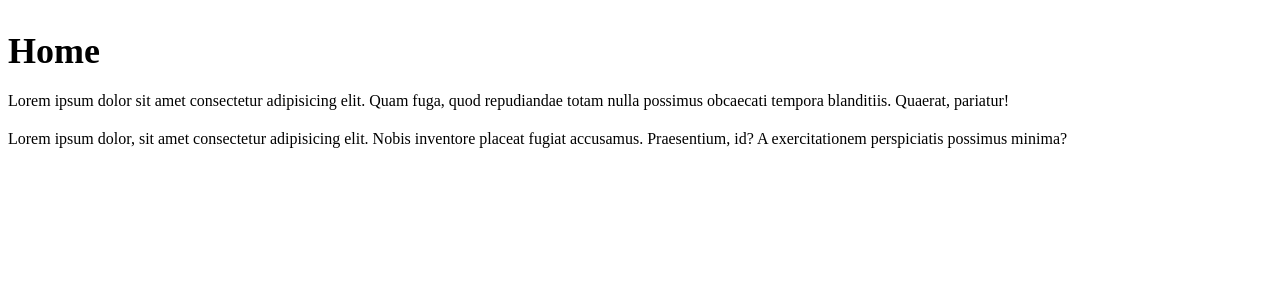
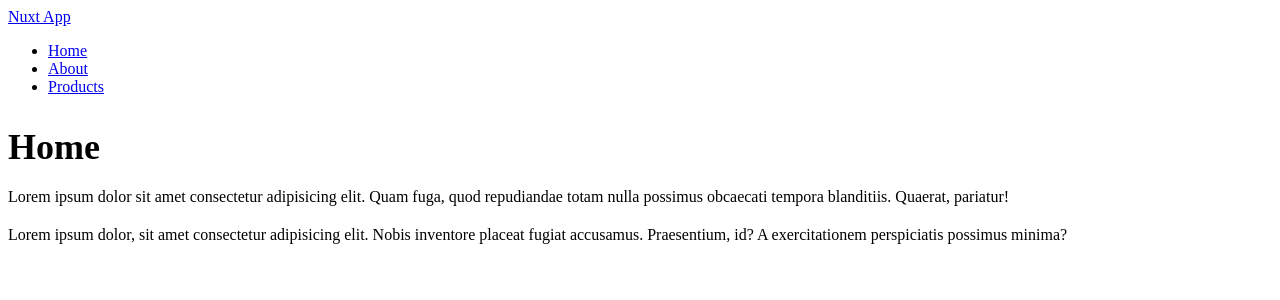
Before and after one commit to SereyvatanaUng/first-nuxt, a Nuxt app: page / in a window 1280 px wide. Shown: the top 300 px of the page. Built offline with nearby package versions, Linux system fonts and the light colour scheme.

Commit message:
NuxtLink

```diff
--- a/pages/about.vue
+++ b/pages/about.vue
@@ -1,4 +1,15 @@
 <template>
+  <header>
+    <nav>
+      <NuxtLink to="/">Nuxt App</NuxtLink>
+      <ul>
+        <li><NuxtLink to="/">Home</NuxtLink></li>
+        <li><NuxtLink to="/about">About</NuxtLink></li>
+        <li><NuxtLink to="/products">Products</NuxtLink></li>
+      </ul>
+    </nav>
+  </header>
+
   <div>
     <h2>About</h2>
     <p>
--- a/pages/index.vue
+++ b/pages/index.vue
@@ -1,4 +1,15 @@
 <template>
+  <header>
+    <nav>
+      <NuxtLink to="/">Nuxt App</NuxtLink>
+      <ul>
+        <li><NuxtLink to="/">Home</NuxtLink></li>
+        <li><NuxtLink to="/about">About</NuxtLink></li>
+        <li><NuxtLink to="/products">Products</NuxtLink></li>
+      </ul>
+    </nav>
+  </header>
+
   <div>
     <h2>Home</h2>
     <p>
```
